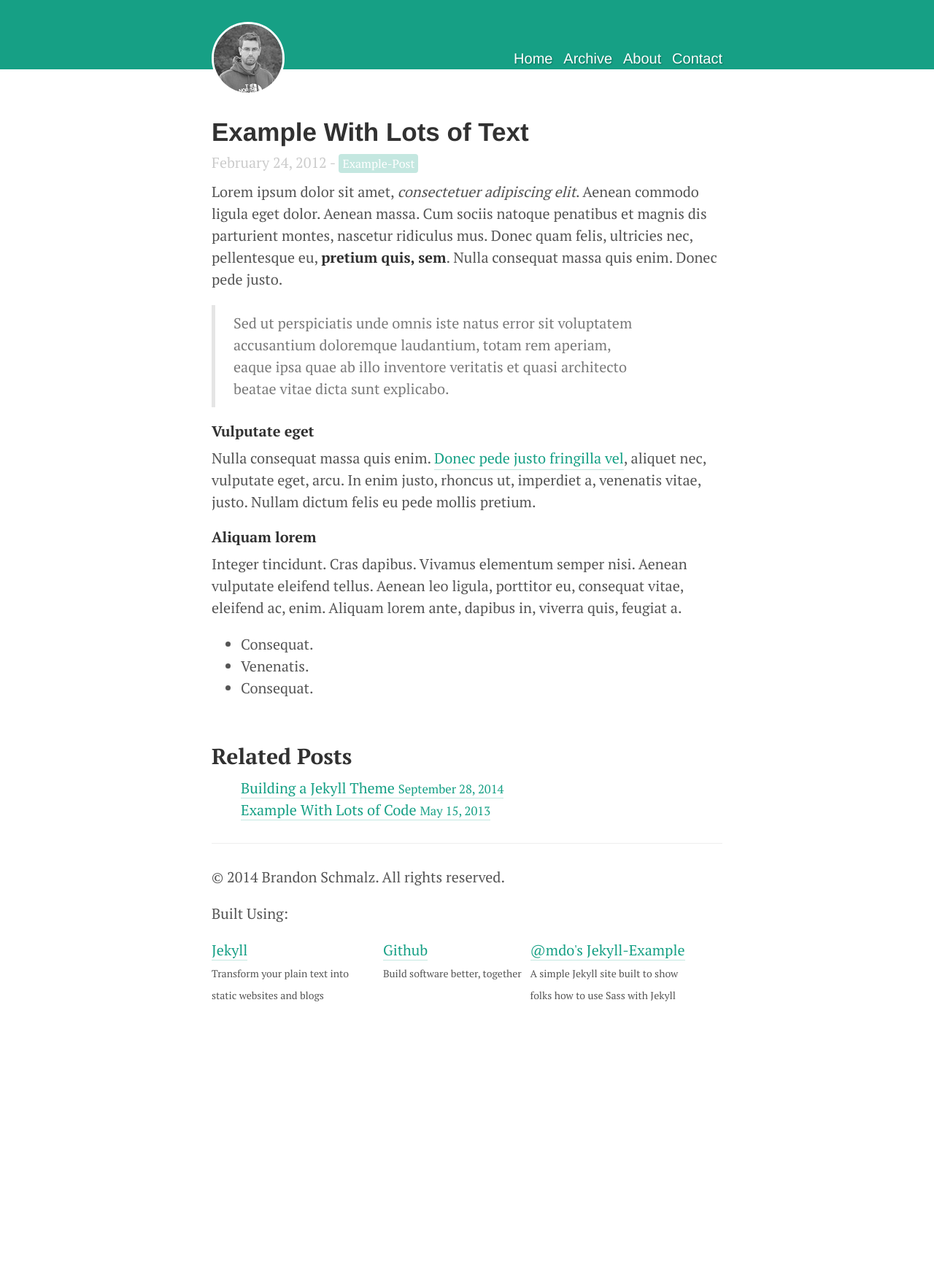
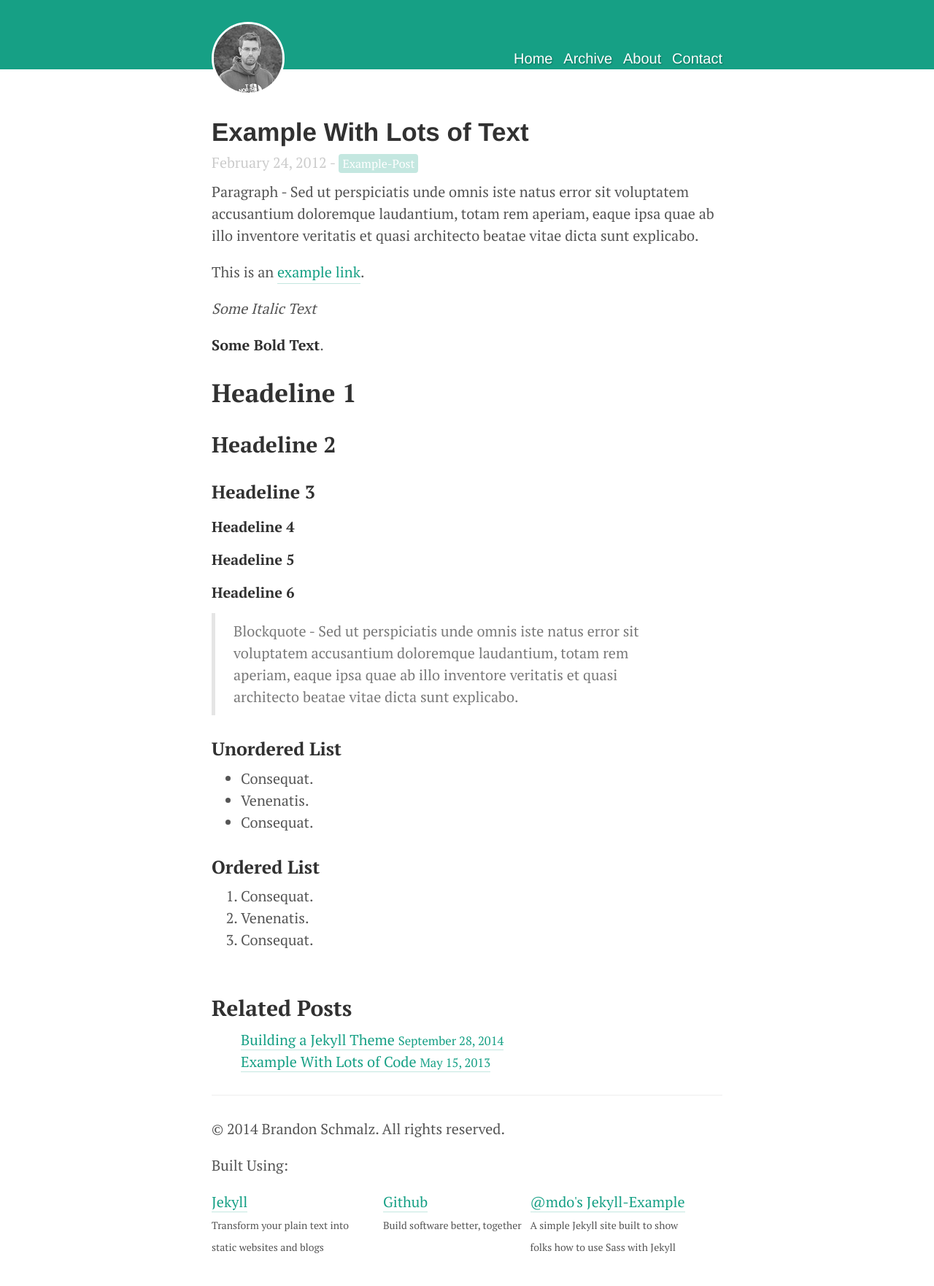
Before and after one commit to Schmalzy/Schmalzy.github.io, a Jekyll site: the page built from _posts/2012-02-24-Example-Lots-of-text.md, in a window 1280 px wide. Shown: the whole page at 73% size. Built offline with Jekyll 4.4.1, drawn with Linux system fonts in a browser that asks for light colours; before the commit the page ends 1417 px from its top, so only the background shows below that.

Commit message:
post updates

```diff
--- a/_posts/2012-02-24-Example-Lots-of-text.md
+++ b/_posts/2012-02-24-Example-Lots-of-text.md
@@ -5,19 +5,34 @@ tags:
 - Example-Post
 ---
 
-Lorem ipsum dolor sit amet, *consectetuer adipiscing elit*. Aenean commodo ligula eget dolor. Aenean massa. Cum sociis natoque penatibus et magnis dis parturient montes, nascetur ridiculus mus. Donec quam felis, ultricies nec, pellentesque eu, **pretium quis, sem**. Nulla consequat massa quis enim. Donec pede justo.
+Paragraph - Sed ut perspiciatis unde omnis iste natus error sit voluptatem accusantium doloremque laudantium, totam rem aperiam, eaque ipsa quae ab illo inventore veritatis et quasi architecto beatae vitae dicta sunt explicabo.
 
-> Sed ut perspiciatis unde omnis iste natus error sit voluptatem accusantium doloremque laudantium, totam rem aperiam,
-eaque ipsa quae ab illo inventore veritatis et quasi architecto beatae vitae dicta sunt explicabo.
+This is an [example link](http://example.com/).
 
-#### Vulputate eget
+*Some Italic Text*
 
-Nulla consequat massa quis enim. [Donec pede justo fringilla vel](http://www.example.com), aliquet nec, vulputate eget, arcu. In enim justo, rhoncus ut, imperdiet a, venenatis vitae, justo. Nullam dictum felis eu pede mollis pretium.
+**Some Bold Text**.
 
-##### Aliquam lorem
+# Headeline 1
 
-Integer tincidunt. Cras dapibus. Vivamus elementum semper nisi. Aenean vulputate eleifend tellus. Aenean leo ligula, porttitor eu, consequat vitae, eleifend ac, enim. Aliquam lorem ante, dapibus in, viverra quis, feugiat a.
+## Headeline 2
 
+### Headeline 3
+
+#### Headeline 4
+
+##### Headeline 5
+
+###### Headeline 6
+
+> Blockquote - Sed ut perspiciatis unde omnis iste natus error sit voluptatem accusantium doloremque laudantium, totam rem aperiam, eaque ipsa quae ab illo inventore veritatis et quasi architecto beatae vitae dicta sunt explicabo.
+
+### Unordered List
 -   Consequat.
 -   Venenatis.
 -   Consequat.
+
+### Ordered List
+1. Consequat.
+2. Venenatis.
+3. Consequat.
--- a/_scss/about.scss
+++ b/_scss/about.scss
@@ -2,11 +2,10 @@
 //
 // Update components from the about page
 
-.About { position: relative; }
-
 .About > h1 {
   font-family: $font-family-heading;
   margin-top: 1.75rem;
+  margin-bottom: 1rem;
 }
 
 .About > h1,
```
Also changed, not shown: _posts/2014-09-28-Personal-Site-Jekyll-Theme.md (+1 -1 lines), 1 other file.
